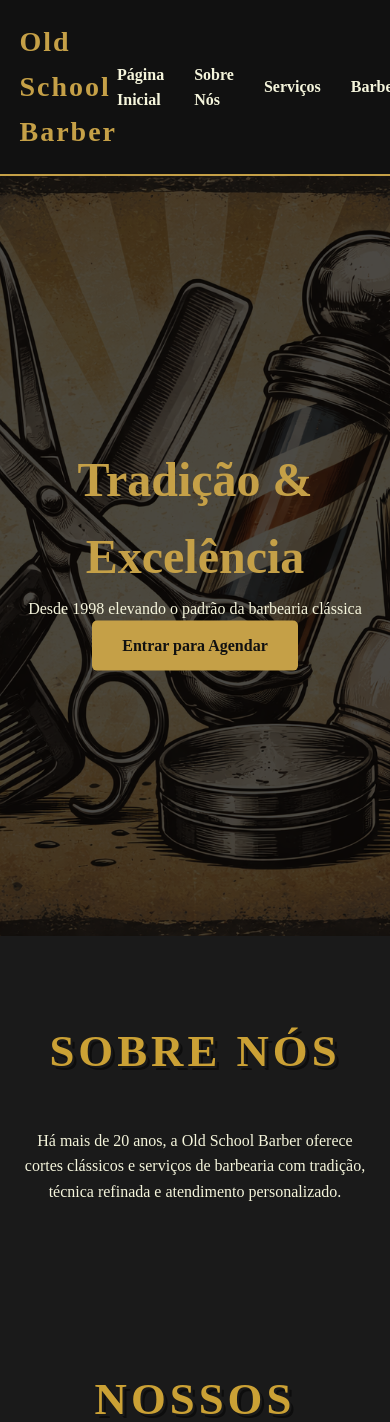
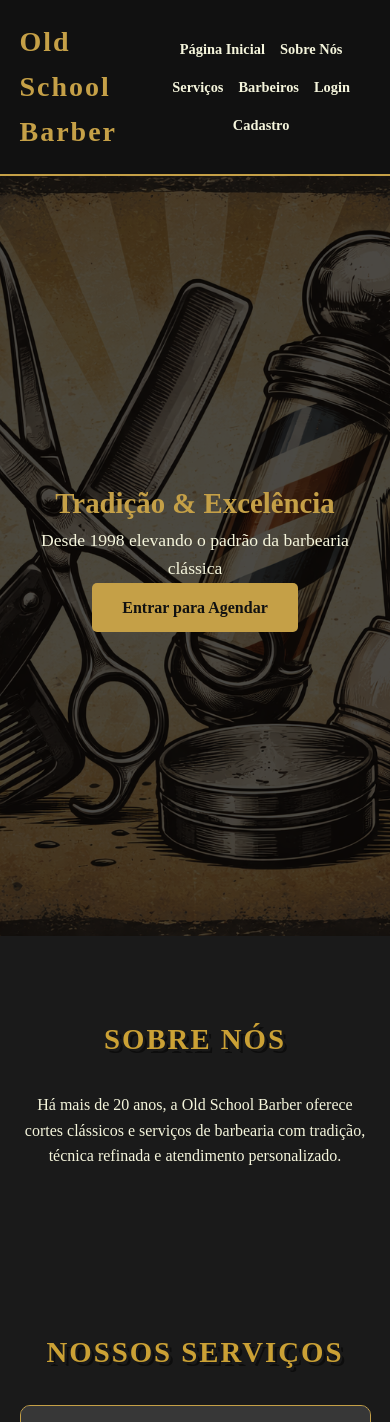
Before and after one commit to aveiga-create/Old_School_Barber, a Flask app: page / in a window 390 px wide; the page is wider, and only the part inside the window is pictured. Shown: the top 1422 px of that part. Run offline with Flask 3, Linux system fonts and the light colour scheme; grey boxes are pictures that could not be loaded.

Commit message:
style: adiciona responsividade para celular

```diff
--- a/static/css/style.css
+++ b/static/css/style.css
@@ -825,3 +825,62 @@ footer {
   list-style: none;
   gap: 30px; /* Espaço entre as abas */
 }
+
+/* ==========================================
+   RESPONSIVIDADE (SMARTPHONES E TABLETS)
+   ========================================== */
+@media (max-width: 768px) {
+  /* 1. Ajuste do Cabeçalho (Navbar) */
+  .navbar {
+    flex-direction: column; /* Coloca a logo em cima e os botões embaixo */
+    padding: 15px 20px;
+  }
+
+  .logo-img {
+    height: 50px; /* Diminui a logo um pouco */
+    margin-bottom: 15px;
+  }
+
+  .nav-links {
+    flex-wrap: wrap; /* Permite que os botões quebrem a linha se não couberem */
+    justify-content: center;
+    gap: 15px;
+    padding: 0;
+  }
+
+  /* 2. Ajuste dos Títulos Retrô */
+  .titulo-retro {
+    font-size: 2rem; /* Fonte menor para não vazar da tela */
+    letter-spacing: 2px;
+    margin-bottom: 30px;
+  }
+
+  /* 3. Ajuste do Banner Inicial (Hero) */
+  .hero-content h2 {
+    font-size: 2.2rem;
+  }
+
+  .hero-content p {
+    font-size: 1.1rem;
+  }
+
+  /* 4. Ajuste dos Cards (Serviços e Barbeiros) */
+  .cards-grid {
+    display: grid;
+    grid-template-columns: 1fr; /* Força a ficar em 1 única coluna */
+    gap: 20px;
+  }
+}
+
+/* Ajuste extra para telas muito pequenas (ex: iPhone SE) */
+@media (max-width: 480px) {
+  .titulo-retro {
+    font-size: 1.8rem;
+  }
+  .hero-content h2 {
+    font-size: 1.8rem;
+  }
+  .nav-links {
+    font-size: 0.9rem;
+  }
+}
```
Also changed, not shown: instance/barbearia.db (deleted).
